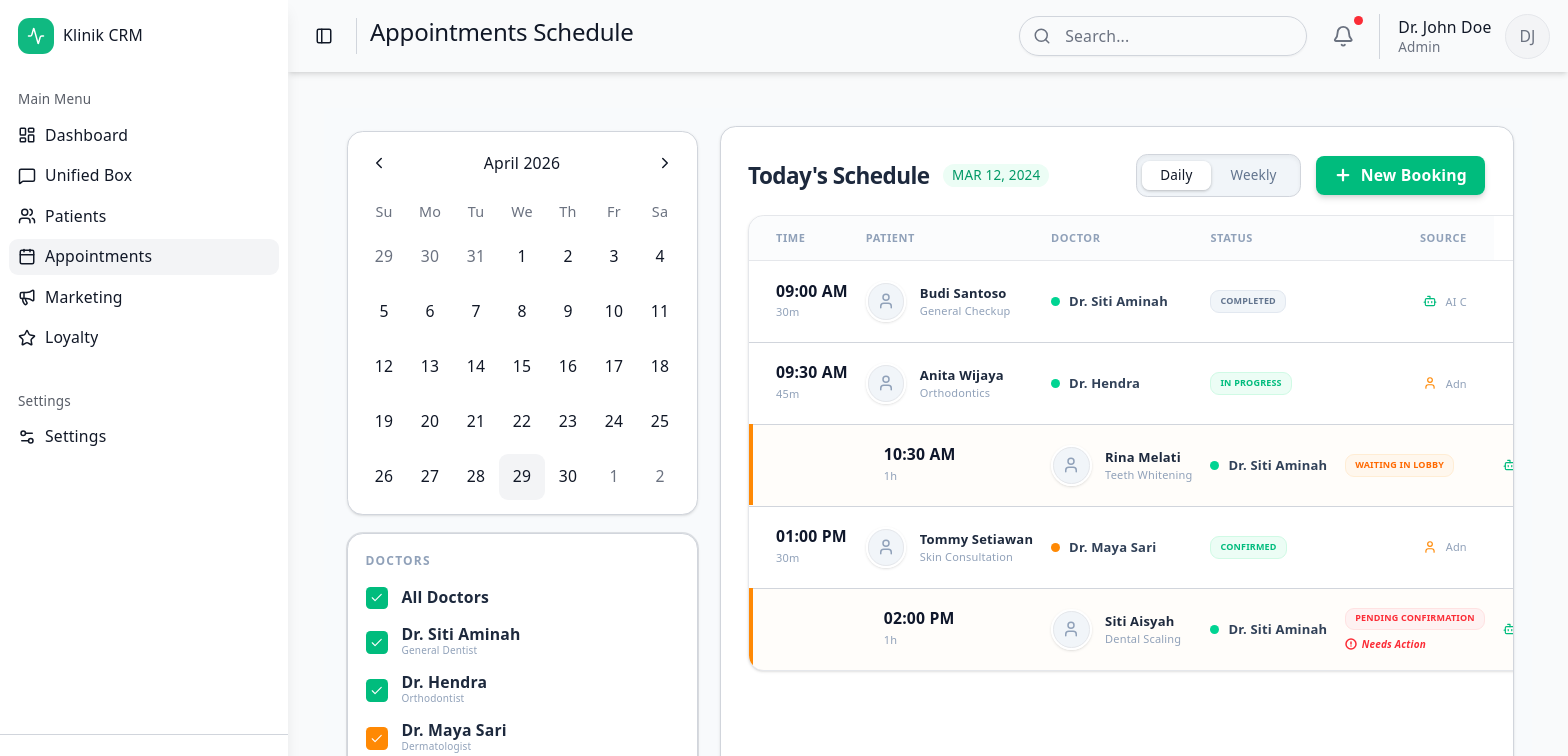
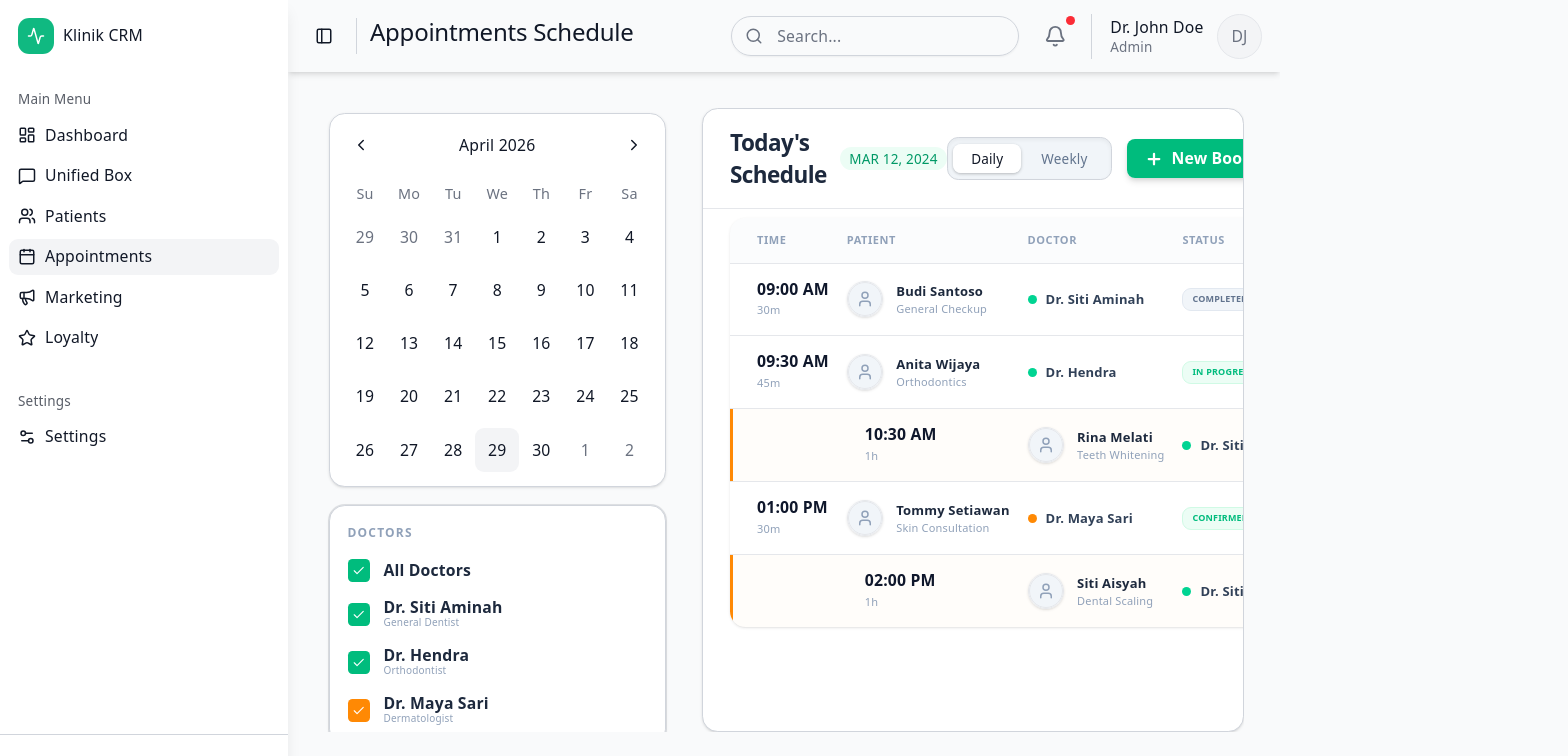
Before and after one commit to brotherzhafif/PT-GAMMA_CRM-FE, a React (Vite) app: page /appointments in a window 1280 px wide. Shown: the top 756 px of the page, 1568 px wide, since content can reach past the window. Built offline with nearby package versions, Linux system fonts and the light colour scheme.

Commit message:
Fix: fixing overflow and card

```diff
--- a/src/layouts/MainLayout.jsx
+++ b/src/layouts/MainLayout.jsx
@@ -27,9 +27,10 @@ export default function MainLayout() {
 
   return (
     <TooltipProvider delayDuration={0}>
+      <div className="w-screen max-w-[100vw] overflow-x-hidden">
         <SidebarProvider>
           <AppSidebar />
-        <SidebarInset>
+          <SidebarInset className="min-w-0 overflow-x-hidden">
             <header className="flex h-14 sm:h-16 items-center gap-2 px-3 sm:px-4 shadow-md">
               <div className="flex flex-row w-full h-full justify-between items-center gap-2">
                 <div className="flex items-center gap-2 sm:gap-3 min-w-0">
@@ -43,7 +44,7 @@ export default function MainLayout() {
                   </h2>
                 </div>
 
-              <div className="flex items-center gap-2 sm:gap-4">
+                <div className="flex items-center gap-2 sm:gap-4 shrink-0">
                   <div className="relative hidden md:block w-44 lg:w-64">
                     <Search className="absolute left-3 top-1/2 -translate-y-1/2 text-muted-foreground w-4 h-4" />
                     <Input
@@ -54,7 +55,6 @@ export default function MainLayout() {
                   </div>
 
                   <MobileSearch />
-
                   <NotificationBell />
 
                   <Separator
@@ -75,11 +75,12 @@ export default function MainLayout() {
               </div>
             </header>
 
-          <main className="flex-1 p-3 sm:p-4 md:p-6 lg:p-8">
+            <main className="flex-1 min-w-0 overflow-x-hidden p-3 sm:p-4 md:p-6 lg:p-8">
               <Outlet />
             </main>
           </SidebarInset>
         </SidebarProvider>
+      </div>
     </TooltipProvider>
   );
 }
@@ -121,24 +122,9 @@ function NotificationBell() {
   const [open, setOpen] = useState(false);
 
   const notifications = [
-    {
-      id: 1,
-      title: "Pasien baru terdaftar",
-      time: "2 menit lalu",
-      unread: true,
-    },
-    {
-      id: 2,
-      title: "Janji temu hari ini",
-      time: "10 menit lalu",
-      unread: true,
-    },
-    {
-      id: 3,
-      title: "Promo berhasil dikirim",
-      time: "1 jam lalu",
-      unread: false,
-    },
+    { id: 1, title: "Pasien baru terdaftar", time: "2 menit lalu", unread: true },
+    { id: 2, title: "Janji temu hari ini", time: "10 menit lalu", unread: true },
+    { id: 3, title: "Promo berhasil dikirim", time: "1 jam lalu", unread: false },
   ];
 
   const unreadCount = notifications.filter((n) => n.unread).length;
@@ -158,7 +144,6 @@ function NotificationBell() {
 
       {open && (
         <>
-          {/* Backdrop for mobile */}
           <div
             className="fixed inset-0 z-40 sm:hidden"
             onClick={() => setOpen(false)}
@@ -175,9 +160,7 @@ function NotificationBell() {
                   }`}
                 >
                   <p className="text-foreground">{notif.title}</p>
-                  <span className="text-xs text-muted-foreground">
-                    {notif.time}
-                  </span>
+                  <span className="text-xs text-muted-foreground">{notif.time}</span>
                 </div>
               ))}
             </div>
@@ -202,9 +185,7 @@ function UserAvatar() {
         <button>
           <Avatar className="cursor-pointer w-8 h-8 sm:w-10 sm:h-10">
             <AvatarImage src={user.image} />
-            <AvatarFallback className="text-xs sm:text-sm">
-              {initials}
-            </AvatarFallback>
+            <AvatarFallback className="text-xs sm:text-sm">{initials}</AvatarFallback>
           </Avatar>
         </button>
       </DropdownMenuTrigger>
--- a/src/pages/appointments/components/today.schedule.jsx
+++ b/src/pages/appointments/components/today.schedule.jsx
@@ -37,7 +37,7 @@ const appointments = [
     status: "WAITING IN LOBBY",
     source: "AI Chat",
     statusColor: "bg-orange-50 text-orange-500 border-orange-100",
-    hasHighlight: true, // Garis oranye di kiri
+    hasHighlight: true,
   },
   {
     time: "01:00 PM",
@@ -57,61 +57,70 @@ const appointments = [
     status: "PENDING CONFIRMATION",
     source: "AI Chat",
     statusColor: "bg-red-50 text-red-500 border-red-100",
-    hasHighlight: true, // Garis oranye di kiri
+    hasHighlight: true,
     needsAction: true,
   },
 ];
 
 export function TodaySchedule() {
   return (
-    <div className="w-full bg-white rounded-xl shadow-sm border overflow-hidden">
+    <div className="w-full min-w-[640px] bg-white rounded-xl shadow-sm shadow-md overflow-hidden">
       <Table>
-        <TableHeader className="bg-slate-50/50">
+        <TableHeader className="bg-slate-50/50 border-none">
           <TableRow>
-            <TableHead className="text-[11px] font-bold text-slate-400 tracking-wider pl-6">TIME</TableHead>
-            <TableHead className="text-[11px] font-bold text-slate-400 tracking-wider">PATIENT</TableHead>
-            <TableHead className="text-[11px] font-bold text-slate-400 tracking-wider">DOCTOR</TableHead>
-            <TableHead className="text-[11px] font-bold text-slate-400 tracking-wider">STATUS</TableHead>
-            <TableHead className="text-[11px] font-bold text-slate-400 tracking-wider text-right pr-6">SOURCE</TableHead>
+            <TableHead className="text-[11px] font-bold text-slate-400 tracking-wider pl-6 w-[100px]">
+              TIME
+            </TableHead>
+            <TableHead className="text-[11px] font-bold text-slate-400 tracking-wider w-[200px]">
+              PATIENT
+            </TableHead>
+            <TableHead className="text-[11px] font-bold text-slate-400 tracking-wider w-[160px]">
+              DOCTOR
+            </TableHead>
+            <TableHead className="text-[11px] font-bold text-slate-400 tracking-wider w-[180px]">
+              STATUS
+            </TableHead>
+            <TableHead className="text-[11px] font-bold text-slate-400 tracking-wider text-right pr-6">
+              SOURCE
+            </TableHead>
           </TableRow>
         </TableHeader>
         <TableBody>
           {appointments.map((apt, index) => (
             <TableRow
               key={index}
-              className={`group relative border-b border-gray-300 last:border-0 ${
+              className={`group relative border-b border-gray-200 last:border-0 ${
                 apt.hasHighlight ? "bg-orange-50/30" : "hover:bg-slate-50/50"
               }`}
             >
-              {/* Garis Vertikal Oranye (Left Border Highlight) */}
               {apt.hasHighlight && (
-                <div className="absolute left-0 top-0 bottom-0 w-[4px] bg-orange-400" />
+                <div className="absolute left-0 top-0 bottom-0 w-[3px] bg-orange-400" />
               )}
 
-              <TableCell className="py-5 pl-6">
+              <TableCell className="py-4 pl-6">
                 <div className="font-bold text-slate-900 text-sm leading-none">{apt.time}</div>
                 <div className="text-[11px] text-slate-400 mt-1">{apt.duration}</div>
               </TableCell>
 
               <TableCell>
                 <div className="flex items-center gap-3">
-                  <Avatar className="h-9 w-9 border-2 border-gray-300 border-white shadow-sm">
+                  <Avatar className="h-8 w-8 border border-gray-200 shadow-sm flex-shrink-0">
                     <AvatarImage src={apt.patient.img} />
                     <AvatarFallback className="bg-slate-100">
                       <User className="w-4 h-4 text-slate-400" />
                     </AvatarFallback>
                   </Avatar>
-                  <div>
-                    <div className="font-bold text-slate-800 text-[13px]">{apt.patient.name}</div>
-                    <div className="text-[11px] text-slate-400">{apt.patient.type}</div>
+                  <div className="min-w-0">
+                    <div className="font-bold text-slate-800 text-[13px] truncate">{apt.patient.name}</div>
+                    <div className="text-[11px] text-slate-400 truncate">{apt.patient.type}</div>
                   </div>
                 </div>
               </TableCell>
 
               <TableCell>
                 <div className="flex items-center gap-2">
-                  <div className={`w-2 h-2 rounded-full ${apt.dotColor || "bg-emerald-400"}`} />
-                  <span className="text-[13px] font-semibold text-slate-700">{apt.doctor}</span>
+                  <div className={`w-2 h-2 rounded-full flex-shrink-0 ${apt.dotColor || "bg-emerald-400"}`} />
+                  <span className="text-[13px] font-semibold text-slate-700 truncate">{apt.doctor}</span>
                 </div>
               </TableCell>
 
@@ -119,26 +128,26 @@ export function TodaySchedule() {
                 <div className="flex flex-col gap-1.5 items-start">
                   <Badge
                     variant="outline"
-                    className={`text-[9px] font-bold px-2 py-0.5 rounded-md border border-gray-300 shadow-none ${apt.statusColor}`}
+                    className={`text-[9px] font-bold px-2 py-0.5 rounded-md shadow-none whitespace-nowrap ${apt.statusColor}`}
                   >
                     {apt.status}
                   </Badge>
                   {apt.needsAction && (
-                    <div className="flex items-center gap-1 text-[10px] text-red-500 font-bold italic">
-                      <AlertCircle size={12} className="stroke-[3px]" /> Needs Action
+                    <div className="flex items-center gap-1 text-[10px] text-red-500 font-bold italic whitespace-nowrap">
+                      <AlertCircle size={11} className="stroke-[3px]" /> Needs Action
                     </div>
                   )}
                 </div>
               </TableCell>
 
               <TableCell className="text-right pr-6">
-                <div className="flex items-center justify-end gap-2 text-[11px] font-medium text-slate-400">
+                <div className="flex items-center justify-end gap-1.5 text-[11px] font-medium text-slate-400 whitespace-nowrap">
                   {apt.source === "AI Chat" ? (
-                    <Bot size={14} className="text-emerald-500" />
+                    <Bot size={13} className="text-emerald-500" />
                   ) : (
-                    <User size={14} className="text-orange-400" />
+                    <User size={13} className="text-orange-400" />
                   )}
-                  {apt.source === "AI Chat" ? "AI C" : "Adn"}
+                  {apt.source}
                 </div>
               </TableCell>
             </TableRow>
--- a/src/pages/appointments/index.jsx
+++ b/src/pages/appointments/index.jsx
@@ -8,33 +8,26 @@ import { DoctorsCard } from "./components/doctors.card";
 import { InsightsCard } from "./components/insights.card";
 import { TodaySchedule } from "./components/today.schedule";
 
-
 export default function Appointments() {
   const [viewMode, setViewMode] = useState("Daily");
 
   return (
-    <div className="w-full h-screen flex gap-4 p-4 bg-[#f8fafc] overflow-hidden">
-      {/* SIDEBAR KIRI */}
-      <aside className="w-80 h-full flex-shrink-0">
+    <div className="w-full flex gap-4 h-[78vh] min-h-0 overflow-hidden">
+      <aside className="w-80 flex-shrink-0 h-full min-h-0 overflow-hidden">
         <ScrollArea className="h-full">
-          <div className="flex flex-col gap-4 p-1">
-            {/* Calendar Card */}
+          <div className="flex flex-col gap-4 p-1 pr-4">
             <AppointmentCalendar />
-
-            {/* Doctors Card */}
             <DoctorsCard />
-
-            {/* Insights Card */}
             <InsightsCard />
           </div>
           <ScrollBar orientation="vertical" />
         </ScrollArea>
       </aside>
 
-      {/* MAIN CONTENT - KANAN */}
-      <main className="flex-1 h-full bg-white rounded-xl shadow-sm border border-gray-300 flex flex-col overflow-hidden">
-        {/* Header Table */}
-        <div className="flex items-center justify-between p-6 pb-4">
+      {/* MAIN — fixed height, no outer scroll */}
+      <main className="flex-1 min-w-0 h-full flex flex-col bg-white rounded-xl shadow-sm border border-gray-300 overflow-hidden">
+        {/* Header — fixed, never scrolls */}
+        <div className="flex-shrink-0 flex items-center justify-between px-6 py-4 border-b border-gray-200">
           <div className="flex items-center gap-3">
             <h3 className="text-xl font-bold text-slate-800 tracking-tight">Today's Schedule</h3>
             <Badge variant="secondary" className="bg-emerald-50 text-emerald-600 border-none px-2 py-0.5">
@@ -47,7 +40,11 @@ export default function Appointments() {
                 variant="ghost"
                 size="sm"
                 onClick={() => setViewMode("Daily")}
-                className={viewMode === "Daily" ? "bg-white shadow-sm h-7 text-xs px-4 rounded-md" : "text-slate-500 hover:text-slate-800 h-7 text-xs px-4"}
+                className={
+                  viewMode === "Daily"
+                    ? "bg-white shadow-sm h-7 text-xs px-4 rounded-md"
+                    : "text-slate-500 hover:text-slate-800 h-7 text-xs px-4"
+                }
               >
                 Daily
               </Button>
@@ -55,7 +52,11 @@ export default function Appointments() {
                 variant="ghost"
                 size="sm"
                 onClick={() => setViewMode("Weekly")}
-                className={viewMode === "Weekly" ? "bg-white shadow-sm h-7 text-xs px-4 rounded-md" : "text-slate-500 hover:text-slate-800 h-7 text-xs px-4"}
+                className={
+                  viewMode === "Weekly"
+                    ? "bg-white shadow-sm h-7 text-xs px-4 rounded-md"
+                    : "text-slate-500 hover:text-slate-800 h-7 text-xs px-4"
+                }
               >
                 Weekly
               </Button>
@@ -66,11 +67,13 @@ export default function Appointments() {
           </div>
         </div>
 
-        {/* Table Area */}
-        <ScrollArea className="flex-1">
-          <div className="px-6 pb-6">
+        {/* TABLE AREA — vertical + horizontal scroll di sini saja */}
+        <ScrollArea className="flex-1 min-h-0">
+          <div className="px-6 pb-6 pt-2">
             <TodaySchedule />
           </div>
+          <ScrollBar orientation="vertical" />
+          <ScrollBar orientation="horizontal" />
         </ScrollArea>
       </main>
     </div>
--- a/src/pages/loyalty/components/loyaltystats.jsx
+++ b/src/pages/loyalty/components/loyaltystats.jsx
@@ -13,7 +13,7 @@ export function LoyaltyStats() {
   return (
     <div className="grid grid-cols-1 md:grid-cols-4 gap-4">
       {stats.map((stat, i) => (
-        <Card key={i} className="p-5 shadow-sm border-none bg-white relative overflow-hidden">
+        <Card key={i} className="p-5 flex flex-col gap-2 shadow-md bg-white relative overflow-hidden">
           <div className="flex justify-between items-start mb-4">
             <div className={`p-2 rounded-lg ${stat.bg}`}>
               <stat.icon className={`w-5 h-5 ${stat.color}`} />
--- a/src/pages/loyalty/components/rewardscatalog.jsx
+++ b/src/pages/loyalty/components/rewardscatalog.jsx
@@ -17,18 +17,18 @@ export function RewardsCatalog() {
     <Card className="flex-1 p-6 shadow-sm border-none bg-white">
       <div className="flex justify-between items-start mb-6">
         <div>
-          <h3 className="text-lg font-bold text-slate-800">Rewards Catalog</h3>
-          <p className="text-sm text-slate-400">Vouchers and discounts available for point redemption.</p>
+          <h3 className="text-lg font-semibold text-slate-800">Rewards Catalog</h3>
+          <p className="text-xs text-slate-400">Vouchers and discounts available for point redemption.</p>
         </div>
-        <Button className="bg-emerald-500 hover:bg-emerald-600 text-white gap-2 font-bold h-10 px-4">
-          <Plus className="w-4 h-4 stroke-[3px]" /> CREATE REWARD
+        <Button className="cursor-pointer bg-emerald-500 hover:bg-emerald-600 text-white gap-2 font-semibold h-10 px-4">
+          <Plus className="w-4 h-4 " /> CREATE REWARD
         </Button>
       </div>
 
       <ScrollArea className="h-[350px] pr-4">
         <div className="grid grid-cols-1 md:grid-cols-2 gap-4">
           {rewards.map((reward, i) => (
-            <div key={i} className="flex border rounded-xl overflow-hidden group cursor-pointer hover:border-emerald-200 transition-colors">
+            <div key={i} className="flex shadow-md border border-slate-200 hover:translate-y-1 duration-200 rounded-xl overflow-hidden group cursor-pointer hover:border-emerald-200 transition-colors">
               <div className={`w-24 flex flex-col items-center justify-center gap-2 p-4 ${
                 reward.color === 'emerald' ? 'bg-emerald-50 text-emerald-500' :
                 reward.color === 'orange' ? 'bg-orange-50 text-orange-500' : 'bg-slate-50 text-slate-500'
--- a/src/pages/loyalty/index.jsx
+++ b/src/pages/loyalty/index.jsx
@@ -1,17 +1,15 @@
+import { Button } from "@/components/ui/button";
 import { LoyaltyStats } from "./components/loyaltystats";
 import { RewardsCatalog } from "./components/rewardscatalog";
 import { Card } from "@/components/ui/card";
-import { Star, ArrowDown } from "lucide-react";
-
+import { Star } from "lucide-react";
 
 export default function LoyaltyDashboard() {
   return (
     <div className="p-6 bg-slate-50 min-h-screen space-y-6">
-      {/* Top Stats */}
       <LoyaltyStats />
 
       <div className="flex flex-col lg:flex-row gap-6">
-        {/* Left Side: Points System */}
         <div className="w-full lg:w-80 space-y-6">
           <Card className="p-6 shadow-sm border-none bg-white">
             <div className="flex justify-between items-center mb-6">
@@ -19,29 +17,32 @@ export default function LoyaltyDashboard() {
                 <Star className="w-5 h-5 text-orange-400" />
                 <h3 className="font-bold text-slate-800">Points System</h3>
               </div>
-              <button className="text-emerald-500 text-sm font-bold">Settings</button>
+              <Button variant="ghost" className="cursor-pointer text-emerald-500 text-sm font-bold">
+                Settings
+              </Button>
             </div>
 
             <div className="space-y-4">
-              {/* Earning Rule */}
               <div className="p-4 bg-orange-50/50 rounded-xl border border-orange-100 relative overflow-hidden">
-                <p className="text-[10px] font-bold text-orange-500 uppercase tracking-widest mb-1">Earning Rule</p>
-                <p className="text-lg font-bold text-slate-800">Rp 100.000 = 10 Points</p>
+                <p className="text-[10px] font-bold text-orange-500 uppercase tracking-widest mb-1">
+                  Earning Rule
+                </p>
+                <p className="text-lg font-bold text-slate-800">
+                  Rp 100.000 = 10 Points
+                </p>
                 <p className="text-[11px] text-slate-400 mt-2 leading-relaxed">
-                  Patients earn points for every completed visit based on invoice total.
+                  Patients earn points for every completed visit based on
+                  invoice total.
                 </p>
               </div>
 
-              <div className="flex justify-center -my-2 relative z-10">
-                <div className="bg-white p-1 rounded-full border shadow-sm text-slate-300">
-                  <ArrowDown className="w-4 h-4" />
-                </div>
-              </div>
-
-              {/* Conversion Value */}
               <div className="p-4 bg-emerald-50/50 rounded-xl border border-emerald-100">
-                <p className="text-[10px] font-bold text-emerald-500 uppercase tracking-widest mb-1">Conversion Value</p>
-                <p className="text-lg font-bold text-slate-800">1 Point = Rp 1.000</p>
+                <p className="text-[10px] font-bold text-emerald-500 uppercase tracking-widest mb-1">
+                  Conversion Value
+                </p>
+                <p className="text-lg font-bold text-slate-800">
+                  1 Point = Rp 1.000
+                </p>
                 <p className="text-[11px] text-slate-400 mt-2 leading-relaxed">
                   Points can be redeemed for discounts or exclusive vouchers.
                 </p>
@@ -50,7 +51,6 @@ export default function LoyaltyDashboard() {
           </Card>
         </div>
 
-        {/* Right Side: Rewards Catalog */}
         <RewardsCatalog />
       </div>
     </div>
```
Lines whose indentation alone changed are shown as unchanged.
